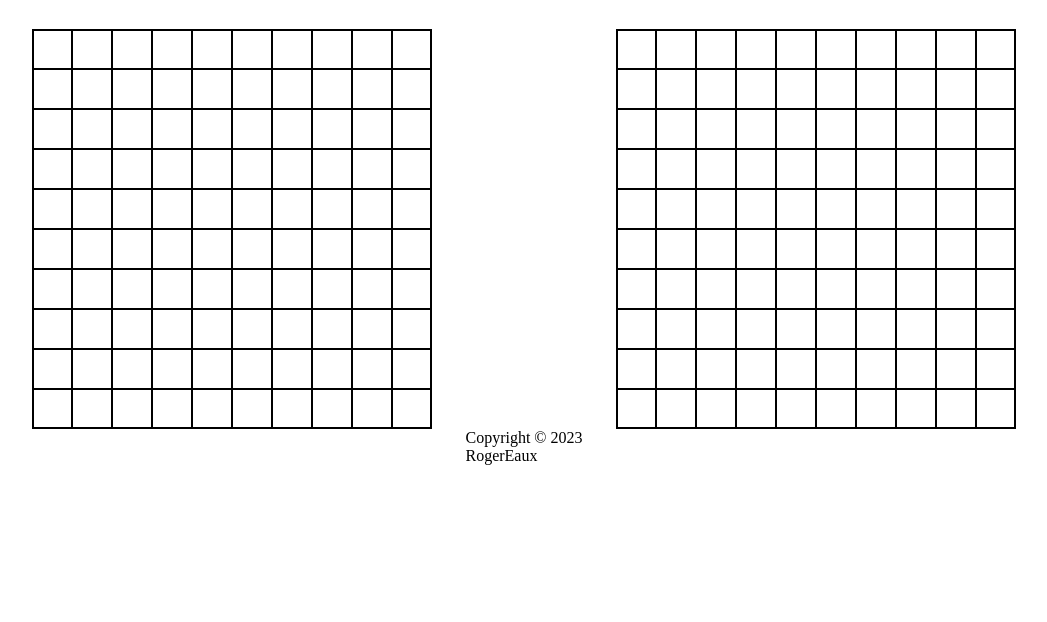
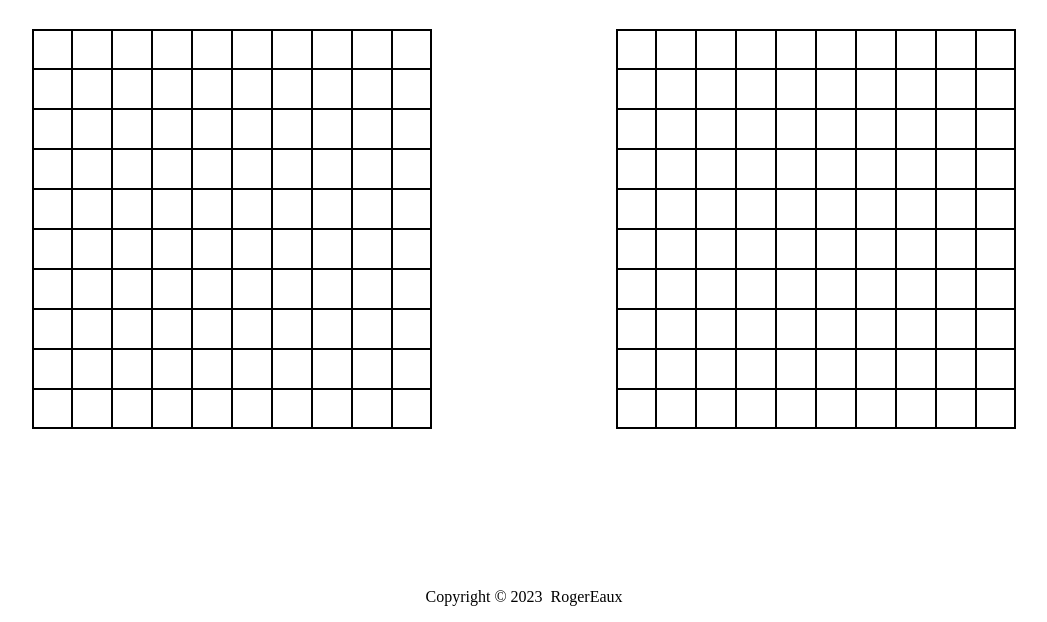
Before and after one commit to RogerEaux/battleship, a website built with webpack: page dist/index.html in a window 1280 px wide. Shown: the part 178-800 px from the top of the page, without its empty margins (116-1163 px from the left). Built offline with nearby package versions, Linux system fonts and the light colour scheme.

Commit message:
Add styles to footer

```diff
--- a/src/style.css
+++ b/src/style.css
@@ -8,7 +8,11 @@ body {
   display: flex;
   flex-direction: column;
   height: 100vh;
-  align-items: center;
+}
+
+header {
+  display: flex;
+  justify-content: center;
 }
 
 header > * {
@@ -18,8 +22,10 @@ header > * {
 }
 
 main {
+  flex: 1;
   width: 90%;
   display: grid;
+  align-self: center;
   grid-template-columns: 1fr 1fr;
   gap: 16px;
 }
@@ -55,3 +61,10 @@ main {
 .square[data-col='9'] {
   border-right: 2px solid black;
 }
+
+footer {
+  display: flex;
+  justify-content: center;
+  gap: 8px;
+  padding: 16px;
+}
```
